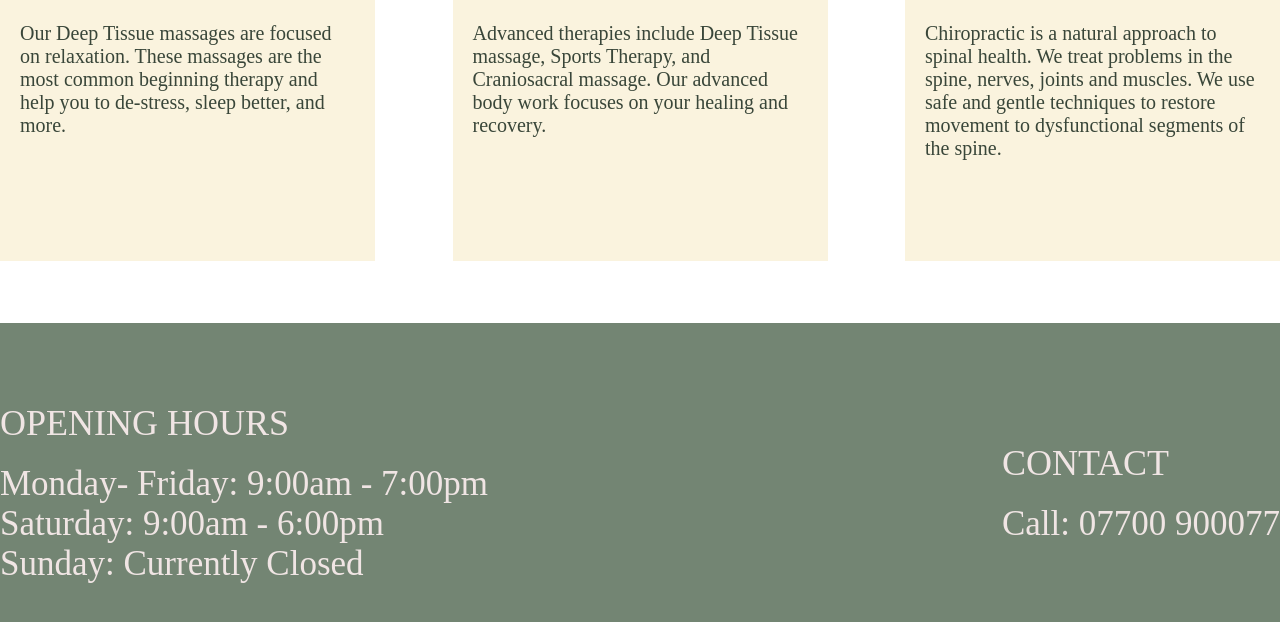
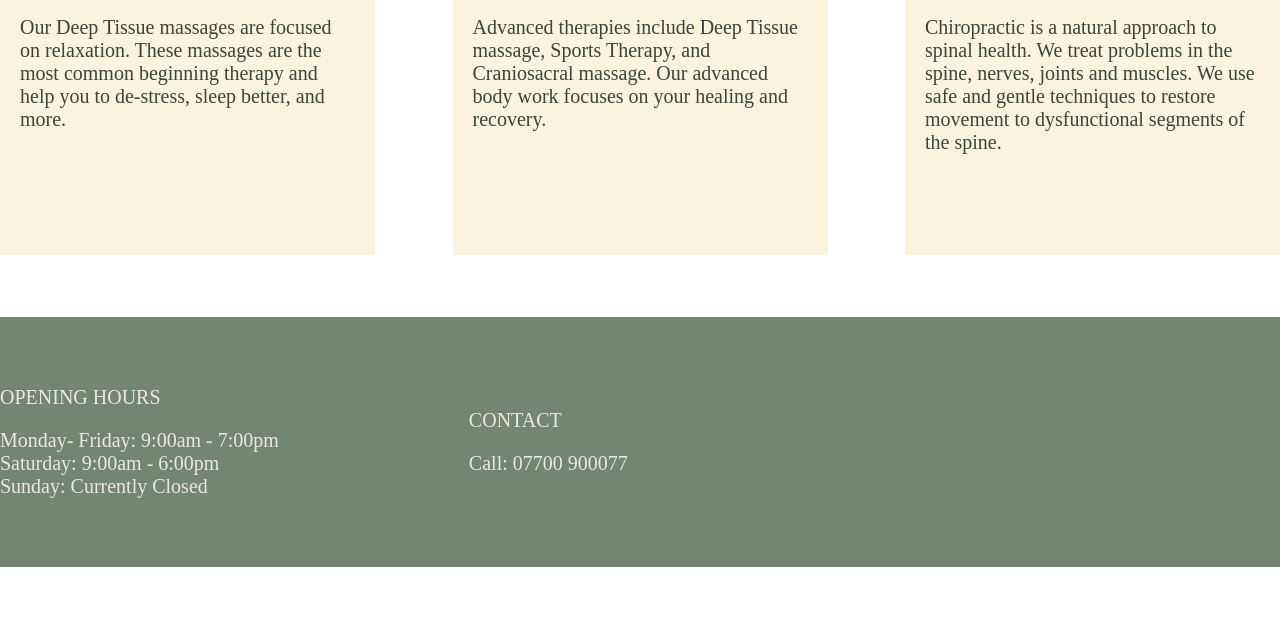
Before and after one commit to anna-raha/deepskintherapy.co.uk, a plain HTML site: page index.html in a window 1280 px wide. Shown: the part 1276-1898 px from the top of the page. After the commit the page ends 1843 px from the top, so only its background shows below. Drawn offline with Linux system fonts and the light colour scheme; a web font is replaced by a local one.

Commit message:
2nd commit

```diff
--- a/style.css
+++ b/style.css
@@ -30,7 +30,7 @@
     margin: auto;
     justify-content: space-around;
     max-width: 1300px;
-    font-size: 25px;
+    font-size: 20px;
 }
 .header h3 {
     font-weight: 500;
@@ -134,13 +134,13 @@ h1 {
     background-color: #738573;
     width: 100%;
     bottom: 0;
-    height: 340px;
+    height: 250px;
     margin-top: 62px;
 }
 .footer {
     display: flex;
     flex-direction: row;
-    justify-content: space-between;
+    justify-content: flex-start;
     align-items: center;
     margin: auto;
     max-width: 1300px;
@@ -148,13 +148,16 @@ h1 {
     height: 100%;
     /* line-height: 50px; */
 }
+.opening-hours {
+    margin-right: 190px;
+}
 .footer h2 {
-    font-size: 36px;
+    font-size: 20px;
     font-weight: 500;
     margin-bottom: 20px;
 }
 
 .footer p {
-    font-size: 35px;
+    font-size: 20px;
     font-weight: 300;
 }
```
